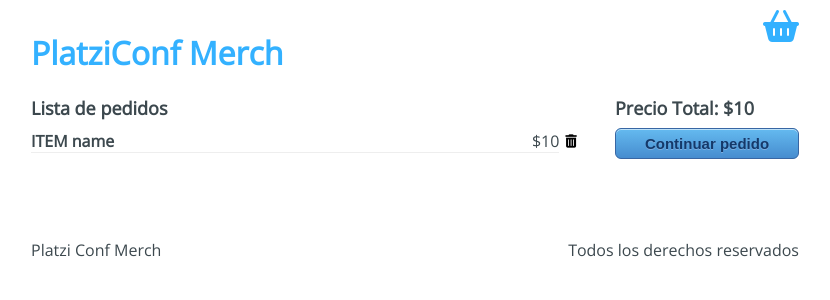
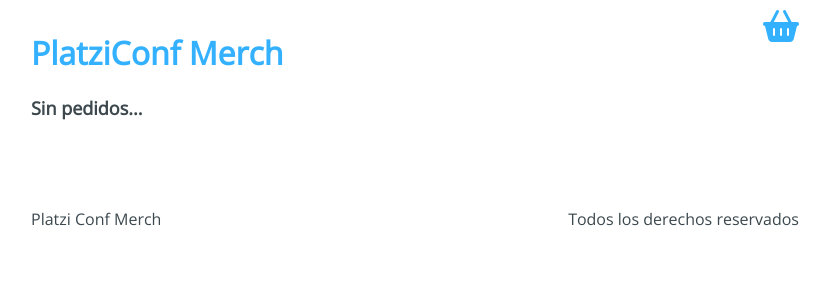
Before and after one commit to julio-barrios-dev/platzi-conf-merch, a React app: page /checkout in a window 1280 px wide. Shown: the top 300 px of the page, without its empty margins (225-1055 px from the left). Built offline with nearby package versions, Linux system fonts and the light colour scheme.

Commit message:
[ADD] ChekoutItem and add/delete function

```diff
--- /dev/null
+++ b/src/components/CheckoutItem.jsx
@@ -0,0 +1,20 @@
+import React from 'react';
+
+function CheckoutItem({ item, handleRemove, index }) {
+  return (
+    <div className="Checkout-item">
+      <div className="Checkout-element">
+        <h4>{item.title}</h4>
+        <span>
+          $
+          {item.price}
+        </span>
+      </div>
+      <button type="button" onClick={handleRemove(index)}>
+        <i className="fa-solid fa-trash-can" />
+      </button>
+    </div>
+  );
+}
+
+export default CheckoutItem;
--- a/src/containers/Checkout.jsx
+++ b/src/containers/Checkout.jsx
@@ -1,29 +1,38 @@
-import React from 'react';
+import React, { useContext } from 'react';
 import { Link } from 'react-router-dom';
-
+import AppContext from '../context/AppContext';
+import CheckoutItem from '../components/CheckoutItem';
 import '../styles/components/Checkout.css';
 
 function Checkout() {
+
+  const { state: { cart }, removeFromCart } = useContext(AppContext);
+  const handleRemove = product => () => {
+    removeFromCart(product);
+  };
+
+  const handleSumTotal = () => {
+    const reducer = (accumulator, currentValue) => accumulator + currentValue.price;
+    const sum = cart.reduce(reducer, 0);
+    return sum;
+  };
+
   return (
     <div className="Checkout">
       <div className="Checkout-content">
-        <h3>Lista de pedidos</h3>
-        <div className="Checkout-item">
-          <div className="Checkout-element">
-            <h4>ITEM name</h4>
-              <span>$10</span>
-            </div>
-            <button type="button">
-              <i className="fa-solid fa-trash-can" />
-            </button>
-          </div>
+        <h3>{cart.length > 0 ? 'Lista de pedidos' : 'Sin pedidos...'}</h3>
+        {cart.map((item, index) => (
+          <CheckoutItem item={item} handleRemove={handleRemove} index={index} />
+        ))}
       </div>
-      <div className="Checkout-sidebar">
-        <h3>Precio Total: $10</h3>
-        <Link to='/checkout/information' >
-          <button type='button'>Continuar pedido</button>
-        </Link>
-      </div>
+      {cart.length > 0 && (
+        <div className="Checkout-sidebar">
+          <h3>{`Precio Total: ${handleSumTotal()}`}</h3>
+          <Link to='/checkout/information' >
+            <button type='button' >Continuar pedido</button>
+          </Link>
+        </div>
+      )}
     </div>
   );
 }
--- a/src/hooks/useInitialState.js
+++ b/src/hooks/useInitialState.js
@@ -12,9 +12,13 @@
   }
 
   const removeFromCart = payload => {
+
+    const newCart = state.cart;
+    newCart.splice(payload, 1);
+
     setState({
       ...state,
-      cart: state.cart.filter(items => items.id !== payload.id)
+      cart: newCart,
     })
   }
 
--- a/src/styles/components/Checkout.css
+++ b/src/styles/components/Checkout.css
@@ -20,6 +20,8 @@
   background-color: transparent;
   border: none;
   outline: none;
+  cursor: pointer;
+
 }
 .Checkout-element {
   display: flex;
```
Also changed, not shown: 1 other file (tests, documents, lock files or other folders).
